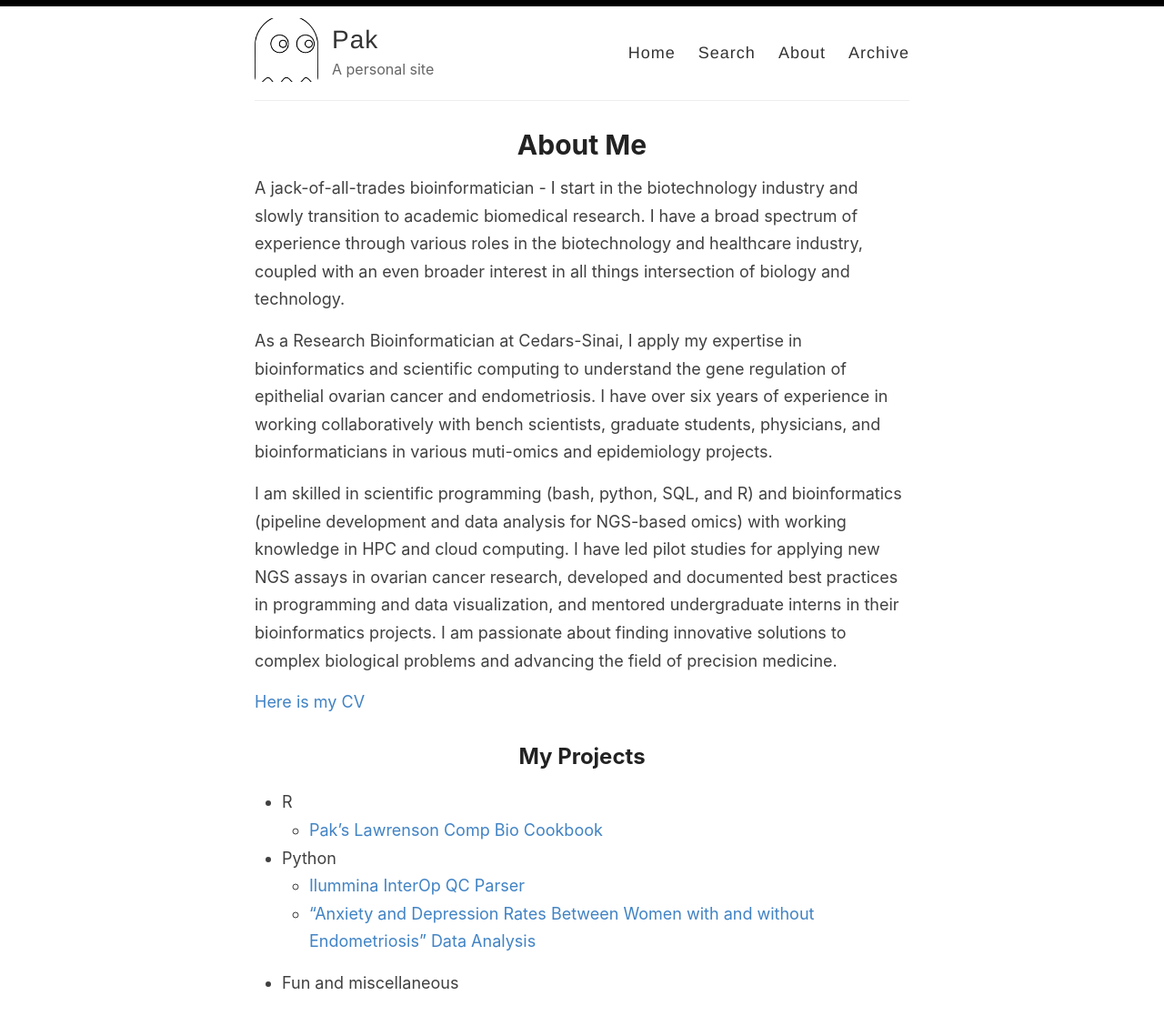
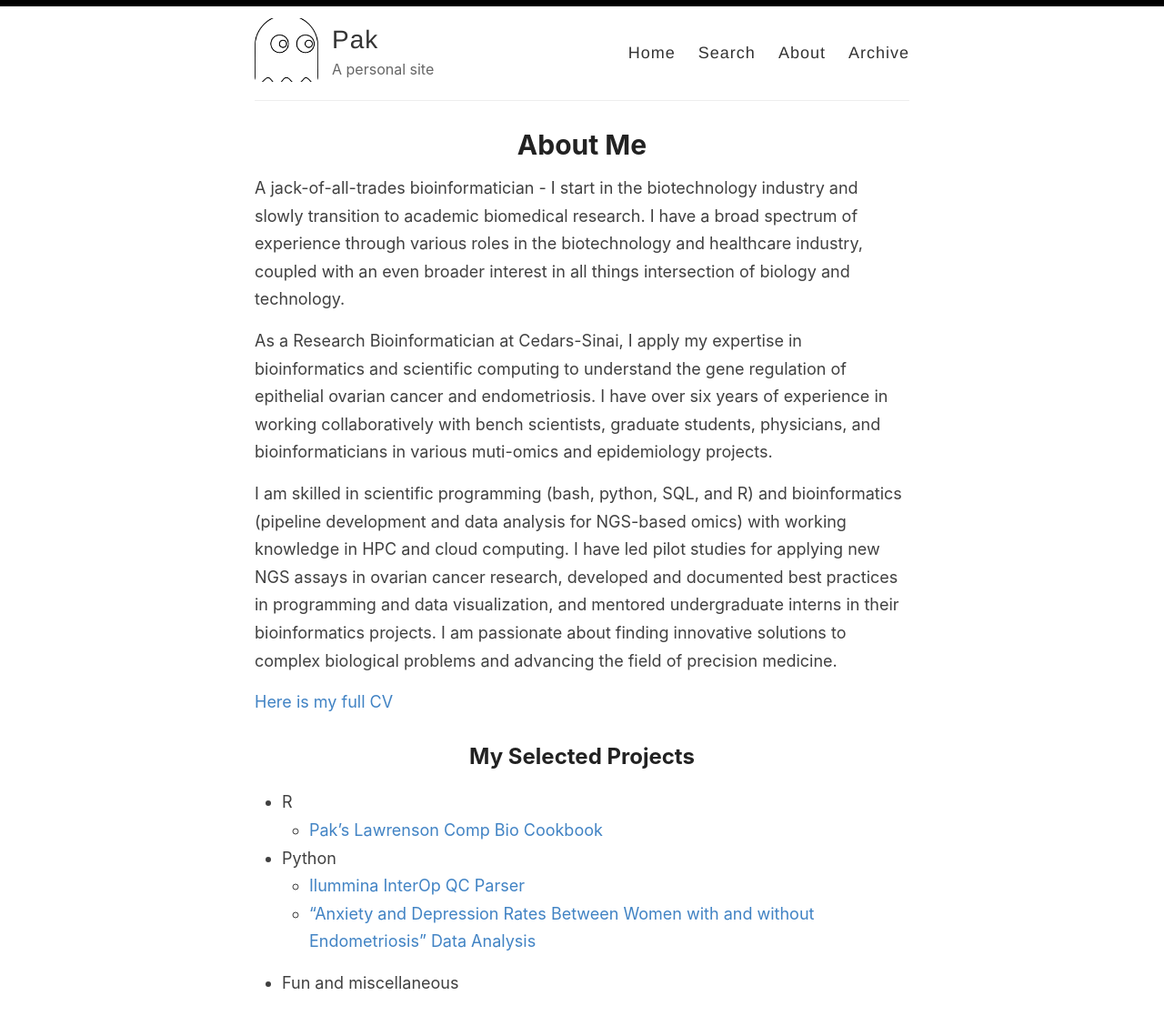
Before and after one commit to sfpacman/sfpacman.github.io, a Jekyll site: the page built from _pages/about.md, in a window 1280 px wide. Shown: the top 1117 px of the page at 91% size. Built offline with Jekyll 4.4.1, drawn with Linux system fonts in a browser that asks for light colours.

Commit message:
Update about.md

```diff
--- a/_pages/about.md
+++ b/_pages/about.md
@@ -10,9 +10,9 @@
 
 I am skilled in scientific programming (bash, python, SQL, and R) and bioinformatics (pipeline development and data analysis for NGS-based omics) with working knowledge in HPC and cloud computing. I have led pilot studies for applying new NGS assays in ovarian cancer research, developed and documented best practices in programming and data visualization, and mentored undergraduate interns in their bioinformatics projects. I am passionate about finding innovative solutions to complex biological problems and advancing the field of precision medicine.
 
-[Here is my CV](https://docs.google.com/document/d/1A3mFwyfMPDVUobou-9QjZuBgzqNJ1uPiFJv2DtTy7s4/edit?usp=sharing)
+[Here is my full CV](https://docs.google.com/document/d/1A3mFwyfMPDVUobou-9QjZuBgzqNJ1uPiFJv2DtTy7s4/edit?usp=sharing)
 
-## My Projects
+## My Selected Projects
 
 * R
     * [Pak’s Lawrenson Comp Bio Cookbook](https://sfpacman.github.io/cookbook/)
```
